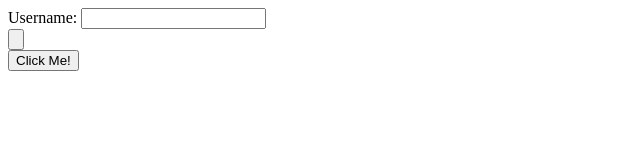
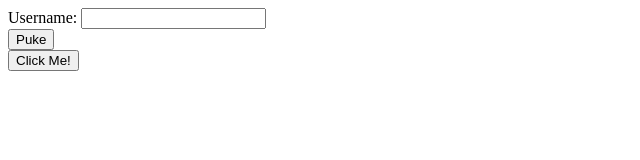
Before and after one commit to matthewd0123/breakup-ball-bingo, a plain HTML site: page firebase.html in a window 1280 px wide. Shown: the full height of the page, 0-640 px from the left. Drawn offline with Linux system fonts and the light colour scheme.

Commit message:
Trying out firebase

```diff
--- a/firebase.html
+++ b/firebase.html
@@ -4,7 +4,7 @@
  <body>
    <form action="/action_page.php">
      Username: <input id="username" type="text" name="username"><br>
-     <input type="button" onclick="setUsername();">
+     <button type="button" onclick="setUsername();">Puke</button>
    </form>
    <button type="button" onclick="addData();">Click Me!</button>
  </body>
```
